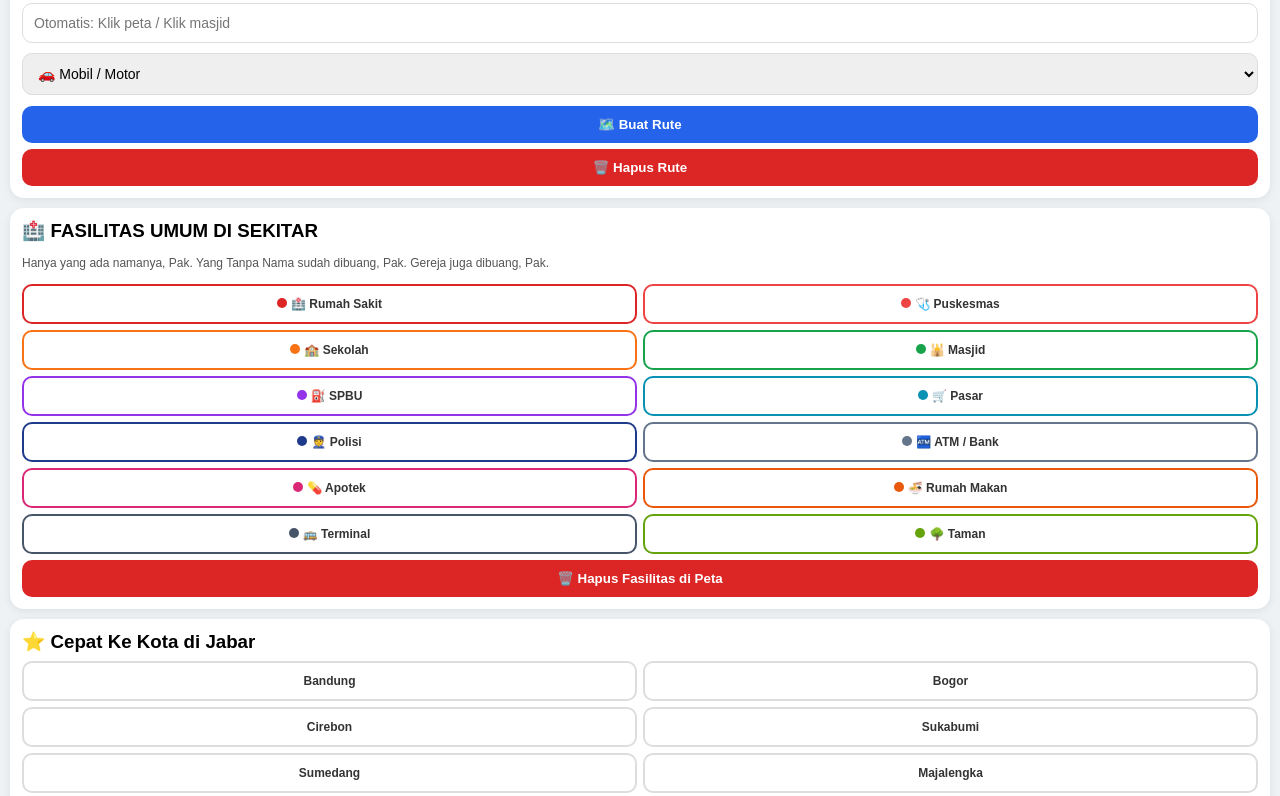
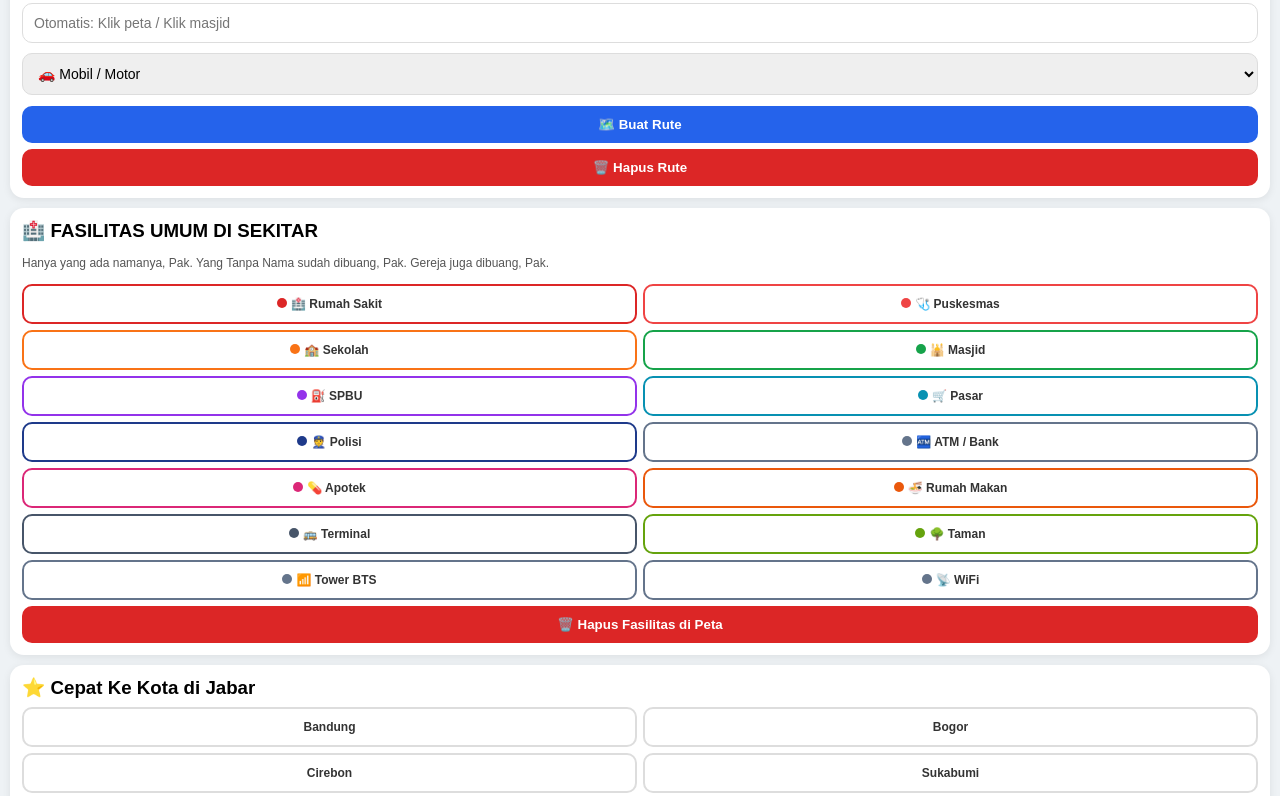
Before and after one commit to asepabdulkholiq34-pixel/apk-vault, a plain HTML site: page map-jabar.html in a window 1280 px wide. Shown: the part 947-1743 px from the top of the page. Drawn offline with nearby package versions, Linux system fonts and the light colour scheme.

Commit message:
Update map-jabar.html

```diff
--- a/map-jabar.html
+++ b/map-jabar.html
@@ -131,6 +131,8 @@ input,select{width:100%;padding:11px;border:1px solid #ddd;border-radius:10px;ma
 <button class="btn-makan" onclick="cariFasilitas('restaurant','🍜 Rumah Makan','pin-fas-makan','🍜',this)"><span class="dotkecil"></span>🍜 Rumah Makan</button>
 <button class="btn-terminal" onclick="cariFasilitas('bus_station','🚌 Terminal','pin-fas-terminal','🚌',this)"><span class="dotkecil"></span>🚌 Terminal</button>
 <button class="btn-taman" onclick="cariFasilitas('park','🌳 Taman','pin-fas-taman','🌳',this)"><span class="dotkecil"></span>🌳 Taman</button>
+ <button class="btn-atm" onclick="cariFasilitas('tower_bts','📶 Tower BTS','pin-fas-lain','📶',this)"><span class="dotkecil"></span>📶 Tower BTS</button>
+<button class="btn-atm" onclick="cariFasilitas('wifi','📡 WiFi Gratis','pin-fas-lain','📡',this)"><span class="dotkecil"></span>📡 WiFi</button>
 </div>
 <button class="btn btn4" onclick="hapusFasilitas()">🗑️ Hapus Fasilitas di Peta</button>
 <div id="listFasilitas"></div>
@@ -388,6 +390,12 @@ async function cariFasilitas(tipe,nama,kelas,emoji,btn){
  if(tipe==='mosque'){
    // Query masjid DIPERSIMPLE, Pak. Cuma 1 jenis aja, jangan 4x. Makanya kemarin lama, Pak.
    query=`[out:json][timeout:15];(node["amenity"="place_of_worship"]["religion"="muslim"](around:${radius},${c.lat},${c.lng});way["amenity"="place_of_worship"]["religion"="muslim"](around:${radius},${c.lat},${c.lng}););out center ${limit};`;
+   } else if(tipe==='tower_bts'){
+   // Tower BTS: Cari menara komunikasi, Pak. Ada yang pakai man_made=tower, ada yang pakai communication=mobile_phone, Pak.
+   query=`[out:json][timeout:15];(node["man_made"="tower"](around:${radius},${c.lat},${c.lng});way["man_made"="tower"](around:${radius},${c.lat},${c.lng});node["communication:mobile_phone"="yes"](around:${radius},${c.lat},${c.lng}););out center ${limit};`;
+ } else if(tipe==='wifi'){
+   // WiFi: Cari yang ada internet_access=wlan / amenity=wifi, Pak.
+   query=`[out:json][timeout:15];(node["internet_access"="wlan"](around:${radius},${c.lat},${c.lng});way["internet_access"="wlan"](around:${radius},${c.lat},${c.lng});node["amenity"="wifi"](around:${radius},${c.lat},${c.lng}););out center ${limit};`;
  } else if(tipe==='fuel'){
    // SPBU: cari fuel + brand SPBU / Pertamina / Shell, Pak. Biar SPBU Kebon Kopi ketemu, Pak.
    query=`[out:json][timeout:15];(node["amenity"="fuel"](around:${radius},${c.lat},${c.lng});way["amenity"="fuel"](around:${radius},${c.lat},${c.lng}););out center ${limit};`;
@@ -410,7 +418,7 @@ async function cariFasilitas(tipe,nama,kelas,emoji,btn){
   // Filter: buang tanpa nama + buang gereja, Pak.
   list=list.filter(el=>{
     let t=el.tags||{};
-    if(!t.name || t.name.trim()==='') return false;
+        if((!t.name || t.name.trim()==='') && tipe!=='tower_bts' && tipe!=='wifi') return false;
     let namaBawah=t.name.toLowerCase();
     let agama=(t.religion||'').toLowerCase();
     if(['christian','catholic','protestant','hindu','buddhist','jewish','sikh'].includes(agama)) return false;
@@ -446,7 +454,7 @@ list = list.slice(0,40); // Ambil 40 yang paling dekat aja, Pak.
   }
   list.forEach(el=>{
     let lat=el.lat||el.center?.lat; let lng=el.lon||el.center?.lon; if(!lat) return;
-    let nm=el.tags.name;
+        let nm=el.tags.name || el.tags.ref || el.tags.operator || (tipe==='tower_bts' ? 'Tower BTS' : 'WiFi Gratis');
     let jarakTxt=posisiSaya?teksJarak(jarakMeter(posisiSaya,{lat,lng})):'';
     let m=L.marker([lat,lng],{icon:iconFasilitas(kelas,emoji)}).addTo(fasilitasLayer);
     m.bindPopup('<b>'+emoji+' '+nm+'</b><br>'+nama+'<br>'+jarakTxt+'<br><button onclick="tujuanKe('+lat+','+lng+',\''+nm.replace(/'/g,'')+'\')">➡️ Jadikan Tujuan Rute</button>');
```
